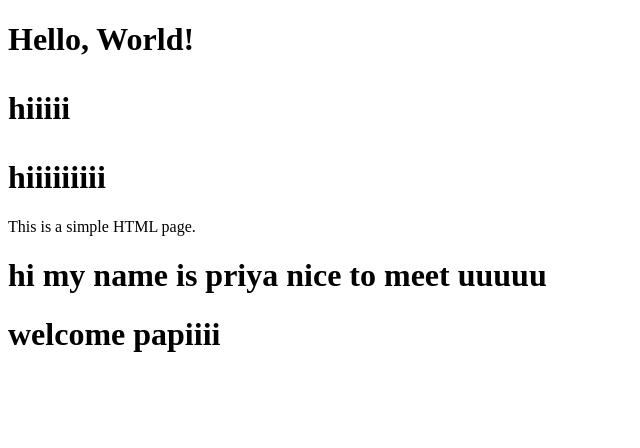
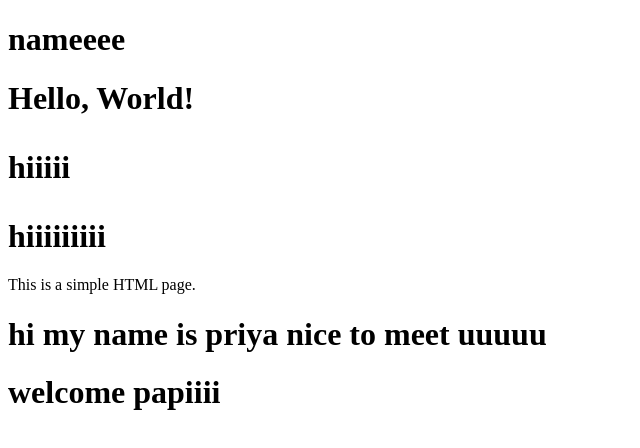
Before and after one commit to agsenbhakapriya/devops, a plain HTML site: page index.html in a window 1280 px wide. Shown: the whole page, without its empty margins (0-640 px from the left). Drawn offline with Linux system fonts and the light colour scheme.

Commit message:
Update index.html

```diff
--- a/index.html
+++ b/index.html
@@ -3,6 +3,7 @@
 <head>
     <meta charset="UTF-8">
     <title> hiii </title>
+    <h1> nameeee </h1>
 </head>
 <body>
     <h1>Hello, World!</p>
```
